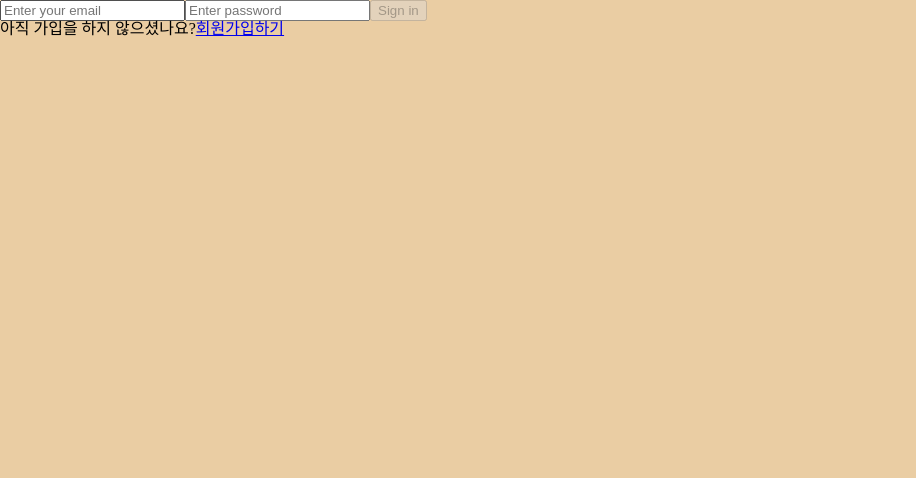
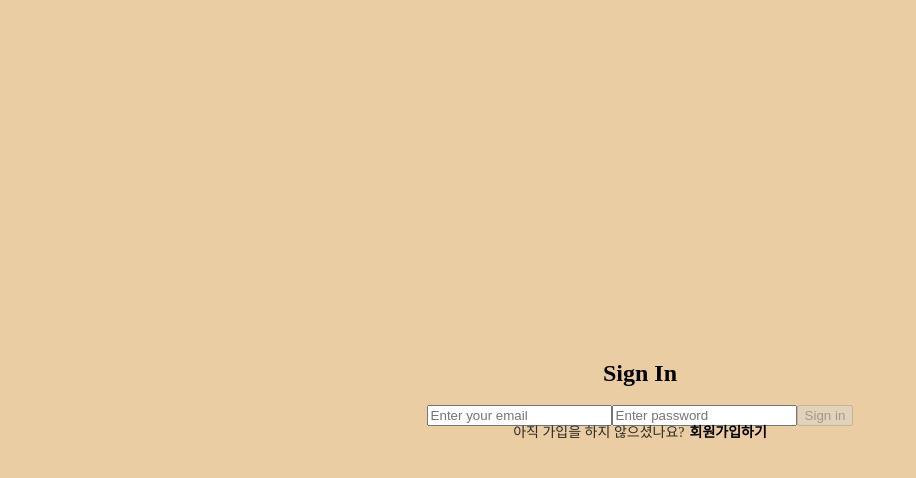
Before and after one commit to nlom0218/wanted-pre-onboarding-fe, a React (Create React App) app: page /signin in a window 1280 px wide. Shown: the top 478 px of the page, without its empty margins (0-916 px from the left). Built offline with nearby package versions, Linux system fonts and the light colour scheme.

Commit message:
SignContainer

```diff
--- /dev/null
+++ b/src/Components/SignContainer.tsx
@@ -0,0 +1,27 @@
+import styled from "styled-components";
+
+export default styled.div`
+  min-height: 100vh;
+  display: flex;
+  flex-direction: column;
+  align-items: center;
+  justify-content: center;
+
+  .sign_title {
+    font-size: 24px;
+    font-weight: 600;
+    margin-bottom: 20px;
+  }
+
+  .sign_contents {
+    color: #2b2b2b;
+    font-size: 14px;
+  }
+
+  a {
+    margin-left: 5px;
+    text-decoration: none;
+    font-weight: 600;
+    color: black;
+  }
+`;
--- a/src/Components/SigninForm.tsx
+++ b/src/Components/SigninForm.tsx
@@ -1,5 +1,6 @@
 import React, { useEffect, useState } from "react";
 import { useNavigate } from "react-router-dom";
+import styled from "styled-components";
 import signinAPI from "../API/signinAPI";
 import signupAPI from "../API/signupAPI";
 import router from "../router";
--- a/src/Pages/Signin.tsx
+++ b/src/Pages/Signin.tsx
@@ -1,17 +1,19 @@
 import React from "react";
 import { Link } from "react-router-dom";
+import SignContainer from "../Components/SignContainer";
 import SigninForm from "../Components/SigninForm";
 import router from "../router";
 
 const Signin = () => {
   return (
-    <div>
+    <SignContainer>
+      <div className="sign_title">Sign In</div>
       <SigninForm submit="Sign in" type="SIGN_IN" />
-      <div>
+      <div className="sign_contents">
         아직 가입을 하지 않으셨나요?
         <Link to={router.signup}>회원가입하기</Link>
       </div>
-    </div>
+    </SignContainer>
   );
 };
 
--- a/src/Pages/Signup.tsx
+++ b/src/Pages/Signup.tsx
@@ -1,17 +1,19 @@
 import React from "react";
 import { Link } from "react-router-dom";
 import signupAPI from "../API/signupAPI";
+import SignContainer from "../Components/SignContainer";
 import SigninForm from "../Components/SigninForm";
 import router from "../router";
 
 const Signup = () => {
   return (
-    <div>
+    <SignContainer>
+      <div className="sign_title">Sign Up</div>
       <SigninForm submit="Sign up & Sign in" type="SIGN_UP" />
-      <div>
+      <div className="sign_contents">
         이메일이 있으신가요? <Link to={router.signin}>로그인하러가기</Link>
       </div>
-    </div>
+    </SignContainer>
   );
 };
 
```
